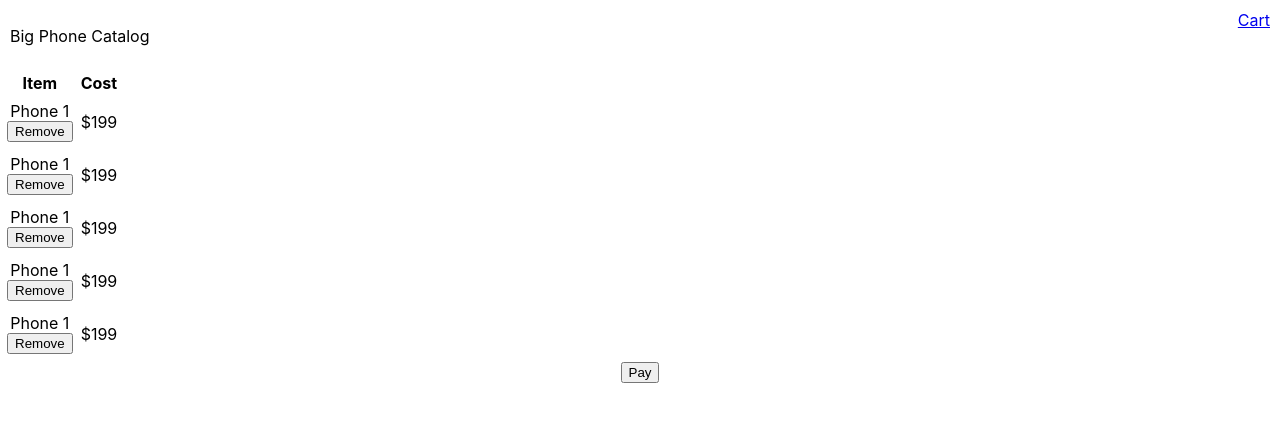
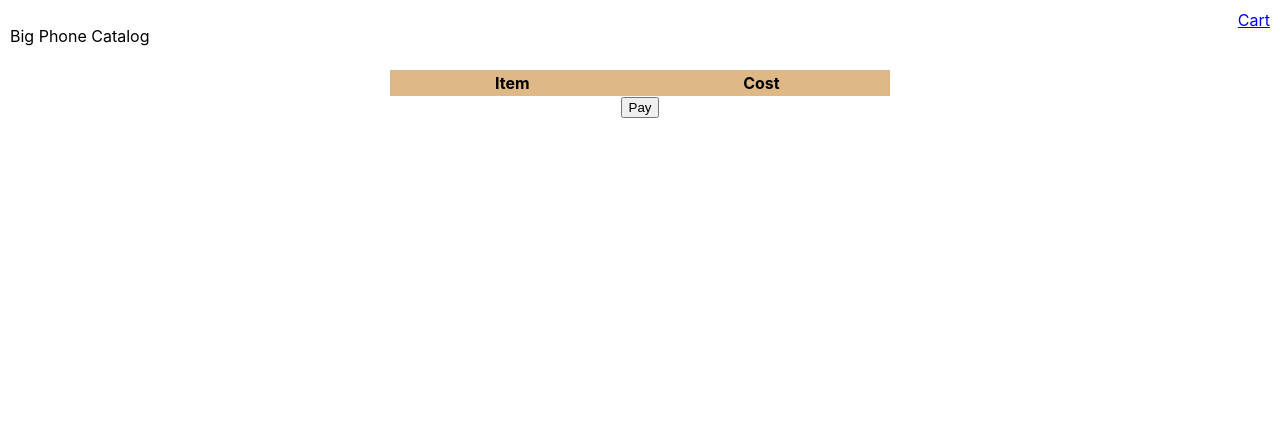
Before and after one commit to T0ASTMalone/big-phone-catalog, a React (Create React App) app: page /checkout in a window 1280 px wide. Shown: the top 422 px of the page. Built offline with nearby package versions, Linux system fonts and the light colour scheme.

Commit message:
added cart functionality

```diff
--- a/src/components/Carousel/Carousel.js
+++ b/src/components/Carousel/Carousel.js
@@ -1,18 +1,27 @@
-import React from "react";
+import React, { useContext, useState } from "react";
 import CarouselItem from "./CarouselItem/CarouselItem";
 import "./Carousel.css";
+import { ShopContext } from "../../context/BigPhoneCatalogContext";
 
-const Carousel = ({ catalog }) => {
+const Carousel = ({ catalog, handleUpdatePage, page }) => {
+  const { dispatch } = useContext(ShopContext);
+
+  const handleAddToCart = (item) => {
+    dispatch({ type: "ADD_TO_CART", payload: item });
+  };
+
   return (
     <div className="carousel">
-      {/* Carousel Controls */}
-      <button id="backward" className="carousel-control">
+      <button onClick={() => handleUpdatePage(--page)} id="backward" className="carousel-control">
         Back
       </button>
       <div className="carousel-item-container">
-        {catalog !== null && catalog.results.map((r, i) => <CarouselItem key={i} item={r} />)}
+        {catalog !== null &&
+          catalog.results.map((r, i) => (
+            <CarouselItem key={i} item={r} handleAddItem={handleAddToCart} />
+          ))}
       </div>
-      <button id="forward" className="carousel-control">
+      <button onClick={() => handleUpdatePage(++page)} id="forward" className="carousel-control">
         Forward
       </button>
     </div>
--- a/src/components/Carousel/CarouselItem/CarouselItem.js
+++ b/src/components/Carousel/CarouselItem/CarouselItem.js
@@ -1,18 +1,19 @@
-import React from 'react'
-import './CarouselItem.css'
+import React, { useContext } from "react";
+import { ShopContext } from "../../../context/BigPhoneCatalogContext";
+import "./CarouselItem.css";
 
-const CarouselItem = ({item}) => {
+const CarouselItem = ({ item, handleAddItem }) => {
   return (
     <div className="carousel-item">
       <div className="phone-card">
         <p>{item.brand}</p>
       </div>
       <div className="item-controls">
-                <button className='add-to-cart-btn'>Add</button>
+        <button onClick={() => handleAddItem(item)} className="add-to-cart-btn">Add</button>
         <span>{item.price}</span>
       </div>
     </div>
-    )
-}
+  );
+};
 
-export default CarouselItem
+export default CarouselItem;
--- /dev/null
+++ b/src/components/Cart/Cart.css
@@ -0,0 +1,5 @@
+.cart {
+  margin: auto;
+  background-color: burlywood;
+  min-width: 500px;
+}
--- a/src/components/Cart/Cart.js
+++ b/src/components/Cart/Cart.js
@@ -1,9 +1,10 @@
 import React from 'react'
 import CartItem from './CartItem/CartItem'
+import './Cart.css'
 
-const Cart = () => {
+const Cart = ({cart, removeFromCart}) => {
   return (
-    <table>
+    <table className="cart">
       <thead>
         <tr>
           <th>Item</th>
@@ -11,11 +12,7 @@ const Cart = () => {
         </tr>
       </thead>
       <tbody>
-        <CartItem/>
-        <CartItem/>
-        <CartItem/>
-        <CartItem/>
-        <CartItem/>
+        {cart.length > 0 && cart.map(c => <CartItem item={c} removeItem={removeFromCart} />)}
       </tbody>
     </table>
   )
--- /dev/null
+++ b/src/components/Cart/CartItem/CartItem.css
@@ -0,0 +1,9 @@
+.cart-item{
+  height: 200px;
+}
+
+
+.item-controls{
+  display: flex;
+  flex-direction: column;
+}
--- a/src/components/Cart/CartItem/CartItem.js
+++ b/src/components/Cart/CartItem/CartItem.js
@@ -1,21 +1,18 @@
-import React from 'react'
+import React from "react";
+import "./CartItem.css";
 
-const CartItem = () => {
+const CartItem = ({ item, removeItem }) => {
   return (
-    <tr>
+    <tr className="cart-item">
       <td className="item-controls">
-        <span className="phone-picture">
-          Phone 1
-        </span>
-        <button className="remove-btn btn">
+        <span className="phone-picture">{item.brand}</span>
+        <button onClick={() => removeItem(item.brand)} className="remove-btn btn">
           Remove
         </button>
       </td>
-      <td className="item-info">
-        $199
-      </td>
+      <td className="item-info">{item.price}</td>
     </tr>
-  )
-}
+  );
+};
 
-export default CartItem
+export default CartItem;
--- /dev/null
+++ b/src/context/BigPhoneCatalogContext.js
@@ -0,0 +1,37 @@
+
+import React, { useReducer } from "react";
+
+const initialState = {
+  error: null,
+  isDope: true,
+  count: 0,
+  cart: []
+};
+
+export const ShopContext = React.createContext(initialState);
+
+const reducer = (state, action) => {
+  console.log(state, action)
+  switch (action.type) {
+    case "INCR":
+      return { ...state, count: action.payload };
+    case "ADD_TO_CART":
+      return {...state, cart : [...state.cart, action.payload]}
+    case "REMOVE_FROM_CART":
+      return {...state, cart : [...state.cart.filter(c => c.brand !== action.payload)]}
+    case "CHECKOUT":
+      return {...state, cart: [...new Array()]}
+    default:
+      return state;
+  }
+};
+
+export const ShopProvider = (props) => {
+  const [state, dispatch] = useReducer(reducer, initialState);
+
+  return (
+    <ShopContext.Provider value={{ state, dispatch }}>
+      {props.children}
+    </ShopContext.Provider>
+  );
+};
--- a/src/index.css
+++ b/src/index.css
@@ -11,9 +11,3 @@ code {
   font-family: source-code-pro, Menlo, Monaco, Consolas, 'Courier New',
     monospace;
 }
-
-
-.item-controls{
-  display: flex;
-  flex-direction: column;
-}
--- a/src/index.js
+++ b/src/index.js
@@ -4,11 +4,14 @@ import './index.css';
 import App from './App';
 import { BrowserRouter as Router } from 'react-router-dom';
 import reportWebVitals from './reportWebVitals';
+import { ShopProvider } from "./context/BigPhoneCatalogContext";
 
 ReactDOM.render(
   <React.StrictMode>
     <Router>
-      <App />
+      <ShopProvider>
+        <App />
+      </ShopProvider>
     </Router>
   </React.StrictMode>,
   document.getElementById('root')
--- a/src/routes/Catalog/Catalog.js
+++ b/src/routes/Catalog/Catalog.js
@@ -1,24 +1,32 @@
-import React, { useEffect, useState } from 'react'
-import Carousel from '../../components/Carousel/Carousel'
-import PhoneService from '../../services/catalog-service'
+import React, { useEffect, useState } from "react";
+import Carousel from "../../components/Carousel/Carousel";
+import PhoneService from "../../services/catalog-service";
 
 const Catalog = () => {
-    // loads items : pagination ? fetch next
-    // passed as props to Carousel
-    // optimize loading her
+  const [catalog, setCatalog] = useState(null);
+  const [page, setPage] = useState(0);
 
-    const [catalog, setCatalog] = useState(null)
+  const updatePage = (newPage) => {
+    let response = PhoneService.findAllPaginate(newPage, 12);
+    setCatalog(response);
+    setPage(newPage);
+  };
 
-    useEffect(() => {
-      let response = PhoneService.findAllPaginate(0, 12);
-      setCatalog(response);
-    }, [])
+  useEffect(() => {
+    updatePage(0);
+  }, []);
 
-    return (
-        <div>
-            {catalog !== null && <Carousel catalog={catalog}/>}
-        </div>
-    )
-}
+  const handleUpdatePage = (newPage) => {
+    newPage !== page && updatePage(newPage, setCatalog);
+  };
 
-export default Catalog
+  return (
+    <div>
+      {catalog !== null && (
+        <Carousel catalog={catalog} page={page} handleUpdatePage={handleUpdatePage} />
+      )}
+    </div>
+  );
+};
+
+export default Catalog;
--- a/src/routes/Checkout/Checkout.js
+++ b/src/routes/Checkout/Checkout.js
@@ -1,19 +1,29 @@
-import React from 'react'
-import Cart from '../../components/Cart/Cart'
+import React, { useContext } from "react";
+import { useHistory } from "react-router-dom";
+import Cart from "../../components/Cart/Cart";
+import { ShopContext } from "../../context/BigPhoneCatalogContext";
 
 const Checkout = () => {
-    // useState to get cart
+  const { state, dispatch } = useContext(ShopContext)
+  const history = useHistory();
 
-    return (
-        <div>
-          <Cart />
-          <div className="payment-container">
-            <button className="payment-btn btn">
-              Pay
-            </button>
-          </div>
-        </div>
-    )
-}
+  const handleRemoveFromCart = (name) => {
+    dispatch({type: "REMOVE_FROM_CART", payload: name})
+  }
 
-export default Checkout
+  const handleCheckout = () => {
+    dispatch({type: "CHECKOUT"})
+    history.push('/');
+  }
+
+  return (
+    <div>
+      <Cart cart={state.cart} removeFromCart={handleRemoveFromCart} />
+      <div className="payment-container">
+        <button onClick={() => handleCheckout()} className="payment-btn btn">Pay</button>
+      </div>
+    </div>
+  );
+};
+
+export default Checkout;
--- a/src/services/catalog-service.js
+++ b/src/services/catalog-service.js
@@ -1,18 +1,20 @@
-import catalog from "./dummy-catalog"
+import catalog from "./dummy-catalog";
 
 const PhoneService = {
-  findAll : () => {
-    return {results: catalog, total: catalog.length};
+  findAll: () => {
+    return { results: catalog, total: catalog.length };
   },
 
   findByPrice: (price) => {
-    let phones = catalog.filter(c => c.price === price);
-    return {results: phones, total: catalog.length};
+    let phones = catalog.filter((c) => c.price === price);
+    return { results: phones, total: catalog.length };
   },
 
-  findAllPaginate: (page, pageSize = 10) => {
-    return {results: catalog.slice(page * pageSize, pageSize), total: catalog.length}
-  }
-}
+  findAllPaginate: (page = 0, pageSize = 10) => {
+    let from = page * pageSize;
+    let to = from + pageSize;
+    return { results: catalog.slice(from, to), total: catalog.length };
+  },
+};
 
 export default PhoneService;
```
Lines whose indentation alone changed are shown as unchanged.
